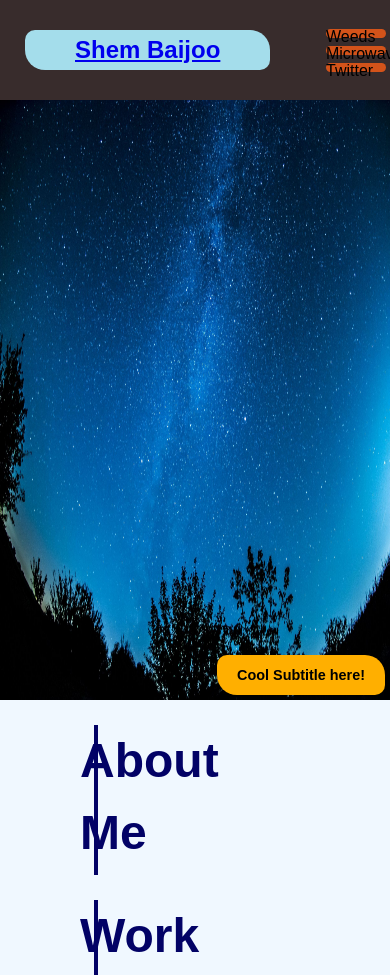
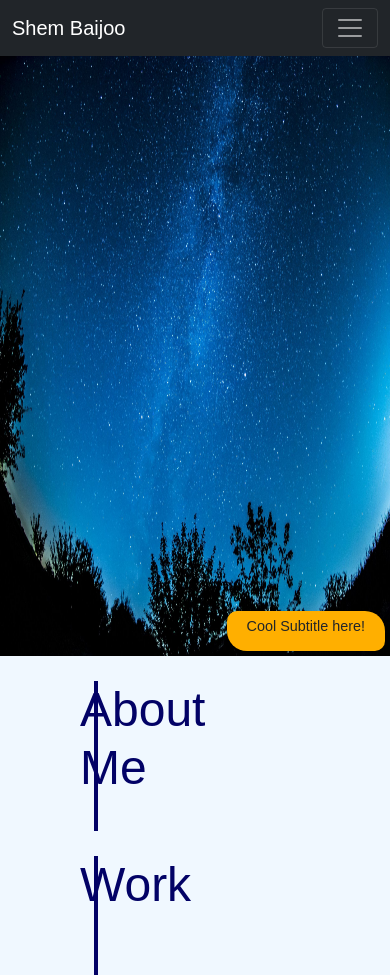
Before and after one commit to spb71/portfolio-page, a plain HTML site: page index.html in a window 390 px wide. Shown: the top 975 px of the page. Drawn offline with nearby package versions, Linux system fonts and the light colour scheme.

Commit message:
Updated html to reflect bootstrap and responsive navbar

```diff
--- a/assets/css/style.css
+++ b/assets/css/style.css
@@ -12,15 +12,18 @@ body {
   display: flex;
   flex-direction: column;
   margin: 0;
-    background-color:aliceblue;
+  background-color: aliceblue;
 }
 
 header {
   display: flex;
   justify-content: space-between;
-    height: 100px;
   align-items: center;
-    background: rgb(56, 44, 44);
+  width: 100%;
+}
+
+nav {
+  width: 100%;
 }
 
 .name {
@@ -41,7 +44,6 @@ header {
   height: 100px;
   max-width: 100%;
 }
-
 
 .header-nav {
   display: flex;
@@ -67,10 +69,6 @@ header {
 }
 .header-nav li a:visited {
   text-decoration: none;
-}
-
-.hamburger span{
-    display: none;
 }
 
 .hero {
@@ -129,7 +127,7 @@ main {
 #work {
   height: 600px;
   padding-right: 10px;
-    border-right: 4px solid var(--color-navy)
+  border-right: 4px solid var(--color-navy);
 }
 
 #contact {
@@ -143,7 +141,6 @@ main {
   margin-top: 20px;
   align-items: center;
   justify-content: center;
-
 }
 
 .big-app {
@@ -157,13 +154,13 @@ main {
   width: 95%;
   height: 350px;
   border: 3px solid var(--color-mango);
-    transition: .5s ease-out;
+  transition: 0.5s ease-out;
   max-width: 100%;
 }
 
 .big-app img:hover {
   opacity: 0.5;
-    transition: .5s ease-in;
+  transition: 0.5s ease-in;
 }
 
 .big-app figcaption {
@@ -194,12 +191,12 @@ main {
   max-width: 100%;
   height: 200px;
   border: 3px solid var(--color-mango);
-    transition: .5s ease-out;
+  transition: 0.5s ease-out;
 }
 
 .rest-apps figure img:hover {
   opacity: 0.5;
-    transition: .5s ease-in;
+  transition: 0.5s ease-in;
 }
 
 .smaller-apps figcaption {
@@ -257,14 +254,6 @@ main {
   .header-nav {
     display: none;
   }
-    .hamburger span{
-        display: block;
-        margin:4px;
-        height: 9px;
-        width:60px;
-        background: #d3531a;
-        border-radius: 9px;
-    }
 }
 @media screen and (max-width: 768px) {
   main,
@@ -286,14 +275,6 @@ main {
   .header-nav {
     display: none;
   }
-    .hamburger span{
-        display: block;
-        margin:4px;
-        height: 9px;
-        width:60px;
-        background: #d3531a;
-        border-radius: 9px;
-    }
 }
 
 @media screen and (max-width: 576px) {
@@ -303,12 +284,4 @@ main {
   .header-nav {
     display: none;
   }
-    .hamburger span{
-        display: block;
-        margin:4px;
-        height: 9px;
-        width:60px;
-        background: #d3531a;
-        border-radius: 9px;
 }
-}
--- a/index.html
+++ b/index.html
@@ -5,13 +5,38 @@
     <meta charset="UTF-8">
     <meta name="viewport" content="width=device-width, initial-scale=1.0, maximum-scale=1.0; user-scalable=0;">
     <title>Professional Portfolio</title>
+    <link href="https://cdn.jsdelivr.net/npm/bootstrap@5.1.3/dist/css/bootstrap.min.css" rel="stylesheet"
+        integrity="sha384-1BmE4kWBq78iYhFldvKuhfTAU6auU8tT94WrHftjDbrCEXSU1oBoqyl2QvZ6jIW3" crossorigin="anonymous">
     <link rel="stylesheet" href="./assets/css/reset.css">
     <link rel="stylesheet" href="./assets/css/style.css">
 </head>
 
 <body>
     <header>
-        <section class="name">
+        <nav class="navbar navbar-expand-lg navbar-dark bg-dark">
+            <div class="container-fluid">
+                <a class="navbar-brand" href="#">Shem Baijoo</a>
+                <button class="navbar-toggler" type="button" data-bs-toggle="collapse"
+                    data-bs-target="#navbarSupportedContent" aria-controls="navbarSupportedContent"
+                    aria-expanded="false" aria-label="Toggle navigation">
+                    <span class="navbar-toggler-icon"></span>
+                </button>
+                <div class="collapse navbar-collapse" id="navbarSupportedContent">
+                    <ul class="navbar-nav me-auto mb-2 mb-lg-0">
+                        <li class="nav-item">
+                            <a class="nav-link" href="#aboutMe">About Me</a>
+                        </li>
+                        <li class="nav-item">
+                            <a class="nav-link" href="#work">Work</a>
+                        </li>
+                        <li class="nav-item">
+                            <a class="nav-link" href="#contact">Contact Me</a>
+                        </li>
+                    </ul>
+                </div>
+            </div>
+        </nav>
+        <!-- <section class="name">
             <h1><a href="#">Shem Baijoo</a></h1>
         </section>
         <section class="profile-pic">
@@ -28,7 +53,7 @@
             <span>Weeds</span>
             <span>Microwave</span>
             <span>Twitter</span>
-        </nav>
+        </nav> -->
 
     </header>
 
@@ -126,7 +151,9 @@
 
         </section>
     </main>
-
+    <script src="https://cdn.jsdelivr.net/npm/bootstrap@5.1.3/dist/js/bootstrap.bundle.min.js"
+        integrity="sha384-ka7Sk0Gln4gmtz2MlQnikT1wXgYsOg+OMhuP+IlRH9sENBO0LRn5q+8nbTov4+1p" crossorigin="anonymous">
+    </script>
 </body>
 
 </html>
```
Lines whose indentation alone changed are shown as unchanged.
